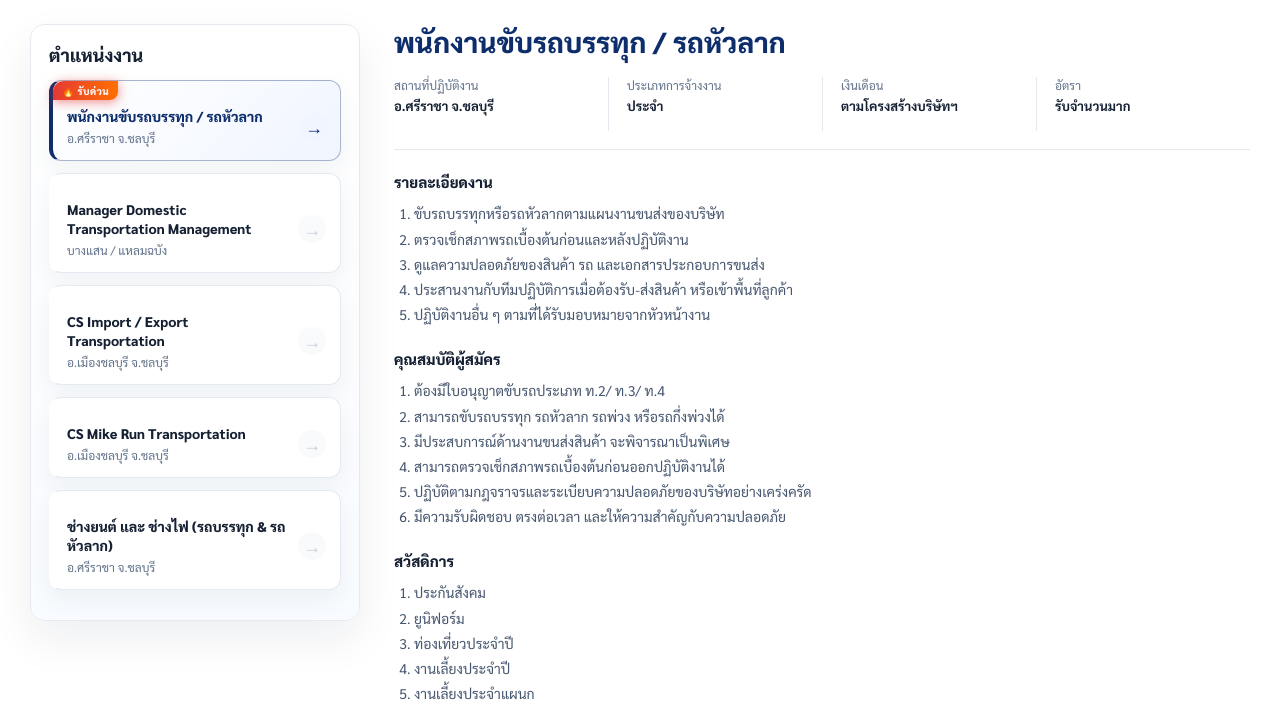
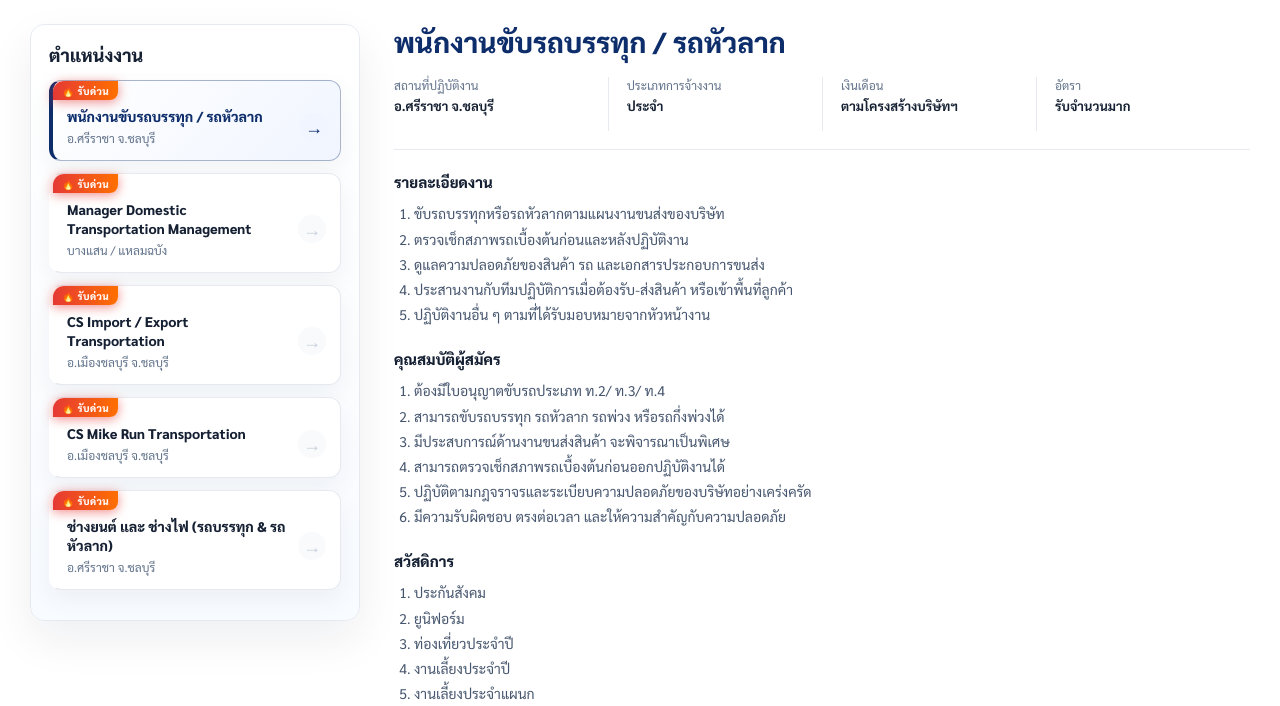
Before and after one commit to Bundid-Y/Web, a PHP site: page /main/recruitment.php in a window 1280 px wide. Shown: the part 170-876 px from the top of the page. Run offline with PHP 8.4, Linux system fonts and the light colour scheme.

Commit message:
feat: add recruitment pages to koch and tnb projects

```diff
--- a/tnb/main/recruitment.php
+++ b/tnb/main/recruitment.php
@@ -45,7 +45,7 @@
                     <span class="job-tab__arrow">→</span>
                 </button>
                 <button class="job-tab" type="button" data-job="manager-transportation">
-
+                    <span class="job-tab__urgent">🔥 รับด่วน</span>
                     <span>
                         <span class="job-tab__title">Manager Domestic Transportation Management</span>
                         <span class="job-tab__meta">บางแสน / แหลมฉบัง</span>
@@ -53,7 +53,7 @@
                     <span class="job-tab__arrow">→</span>
                 </button>
                 <button class="job-tab" type="button" data-job="cs-ImportExport-Transportation">
-
+                    <span class="job-tab__urgent">🔥 รับด่วน</span>
                     <span>
                         <span class="job-tab__title">CS Import / Export Transportation</span>
                         <span class="job-tab__meta">อ.เมืองชลบุรี จ.ชลบุรี</span>
@@ -61,7 +61,7 @@
                     <span class="job-tab__arrow">→</span>
                 </button>
                 <button class="job-tab" type="button" data-job="cs-Mikerun-Transportation">
-
+                    <span class="job-tab__urgent">🔥 รับด่วน</span>
                     <span>
                         <span class="job-tab__title">CS Mike Run Transportation</span>
                         <span class="job-tab__meta">อ.เมืองชลบุรี จ.ชลบุรี</span>
@@ -69,7 +69,7 @@
                     <span class="job-tab__arrow">→</span>
                 </button>
                 <button class="job-tab" type="button" data-job="truck-mechanic">
-
+                    <span class="job-tab__urgent">🔥 รับด่วน</span>
                     <span>
                         <span class="job-tab__title">ช่างยนต์ และ ช่างไฟ (รถบรรทุก & รถหัวลาก)</span>
                         <span class="job-tab__meta">อ.ศรีราชา จ.ชลบุรี</span>
```
Also changed, not shown: koch/main/recruitment.php (+4 -4 lines).
